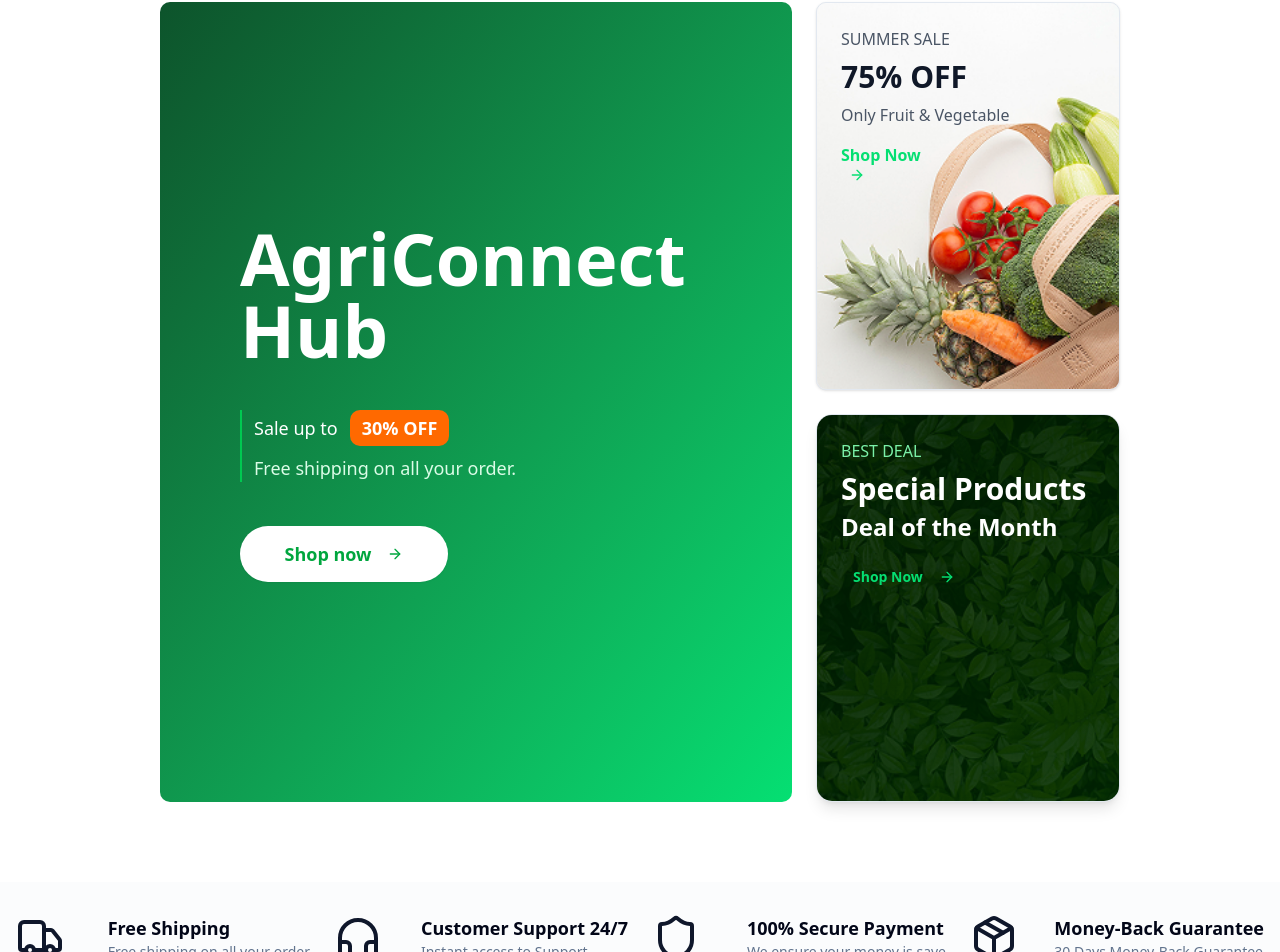
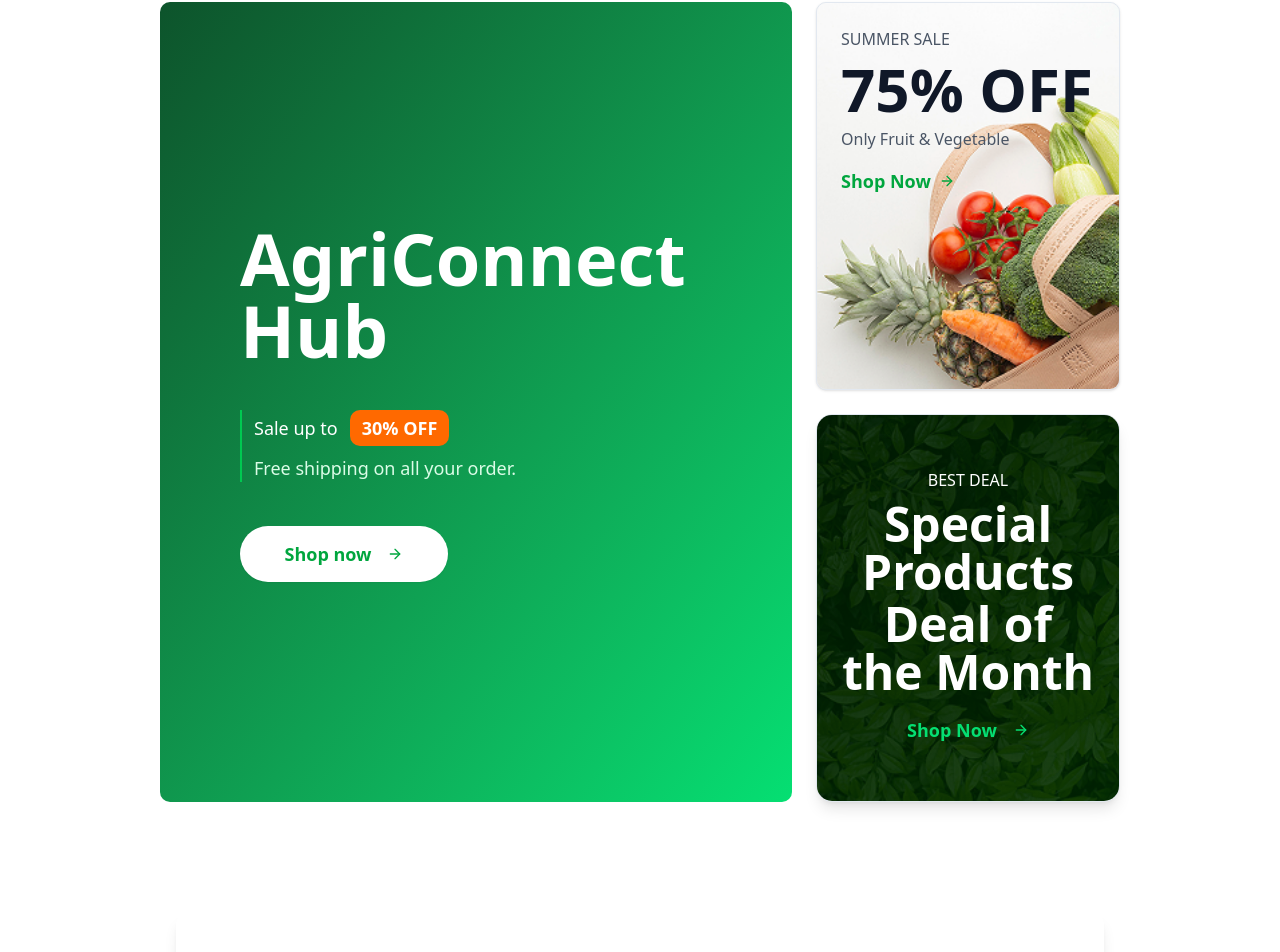
Before and after one commit to NunCoding/agri_connect, a Next.js app: page /buyer in a window 1280 px wide. Shown: the part 158-1110 px from the top of the page. Built offline with nearby package versions, Linux system fonts and the light colour scheme.

Commit message:
add bage number

```diff
--- a/app/buyer/page.tsx
+++ b/app/buyer/page.tsx
@@ -66,15 +66,15 @@ export default function Page() {
                 {/* Overlay content */}
                 <div className="relative z-10">
                   <p className="text-gray-600 font-medium mb-2">SUMMER SALE</p>
-                  <h2 className="text-3xl font-bold text-gray-900 mb-2">
+                  <h2 className="text-sm sm:text-6xl font-bold text-gray-900 mb-2">
                     75% OFF
                   </h2>
                   <p className="text-gray-600 mb-4">Only Fruit & Vegetable</p>
                   <button
-                    className="text-green-400 hover:text-green-300 p-0 font-semibold"
+                    className="text-green-600 text-lg hover:bg-transparent p-0 font-semibold flex flex-nowrap justify-center items-center"
                     onClick={() => console.log("world")}
                   >
-                    Shop Now
+                    <span>Shop Now</span>
                     <ArrowRight className="ml-2 h-4 w-4" />
                   </button>
                 </div>
@@ -95,29 +95,27 @@ export default function Page() {
                 <div className="absolute inset-0 bg-gradient-to-br from-black/20 via-black/10 to-transparent" />
 
                 {/* Content */}
-                <div className="relative z-10">
-                  <p className="text-green-300 font-medium mb-2">BEST DEAL</p>
-                  <h2 className="text-3xl font-bold mb-1">Special Products</h2>
-                  <h3 className="text-2xl font-semibold mb-4">
+                <div className="relative z-10 flex flex-col justify-center items-center h-full text-center">
+                  <p className="font-medium mb-2">BEST DEAL</p>
+                  <h2 className="text-sm sm:text-5xl font-bold mb-1">Special Products</h2>
+                  <h3 className="text-sm sm:text-5xl font-semibold mb-4">
                     Deal of the Month
                   </h3>
 
                   <Button
-                    variant="ghost"
-                    className="text-green-400 hover:text-green-300 p-0 font-semibold"
+                    className="text-green-400 hover:text-green-300 text-lg p-0 font-semibold bg-transparent hover:bg-transparent"
                     onClick={() => console.log("world")}
                   >
                     Shop Now
                     <ArrowRight className="ml-2 h-4 w-4" />
                   </Button>
-
                 </div>
               </Card>
             </div>
           </div>
         </div>
       </section>
-      <section id="category-buyer">
+      <section id="category-buyer" className="px-40 bg-white">
         <div className="">
           <TrustBadges />
         </div>
--- /dev/null
+++ b/components/popular-category.tsx
@@ -0,0 +1,67 @@
+export function PopularCategory() {
+    const categories = [
+        {
+          name: "Fresh Fruit",
+          image: "",
+          featured: false,
+        },
+        {
+          name: "Fresh Vegetables",
+          image: "",
+          featured: true,
+        },
+        {
+          name: "Meat & Fish",
+          image: "",
+          featured: false,
+        },
+        {
+          name: "Snacks",
+          image: "",
+          featured: false,
+        },
+        {
+          name: "Beverages",
+          image: "",
+          featured: false,
+        },
+        {
+          name: "Beauty & Health",
+          image: "",
+          featured: false,
+        },
+        {
+          name: "Bread & Bakery",
+          image: "",
+          featured: false,
+        },
+        {
+          name: "Baking Needs",
+          image: "",
+          featured: false,
+        },
+        {
+          name: "Cooking",
+          image: "",
+          featured: false,
+        },
+        {
+          name: "Diabetic Food",
+          image: "",
+          featured: false,
+        },
+        {
+          name: "Dish Detergents",
+          image: "",
+          featured: false,
+        },
+        {
+          name: "Oil",
+          image: "",
+          featured: false,
+        },
+      ]
+    return(
+        <div>PopularCategory</div>
+    )
+}
--- a/components/trust-badges.tsx
+++ b/components/trust-badges.tsx
@@ -25,13 +25,13 @@ export function TrustBadges() {
   ]
 
   return (
-    <div className="bg-muted/30 py-8 px-4">
-      <div className="max-w-7xl mx-auto">
+    <div className="py-8 px-4">
+      <div className="shadow-lg rounded-lg p-10">
         <div className="grid grid-cols-1 md:grid-cols-2 lg:grid-cols-4 gap-6">
           {badges.map((badge, index) => (
-            <div key={index} className="flex justify-between items-center gap-4">
-              <div className="flex-shrink-0">
-                <badge.icon className="w-12 h-12 text-primary" />
+            <div key={index} className="flex justify-start items-center gap-4">
+              <div className="flex-shrink-0 ">
+                <badge.icon className="w-12 h-12 text-green-600" />
               </div>
               <div>
                 <h3 className="font-semibold text-foreground text-lg">{badge.title}</h3>
```
